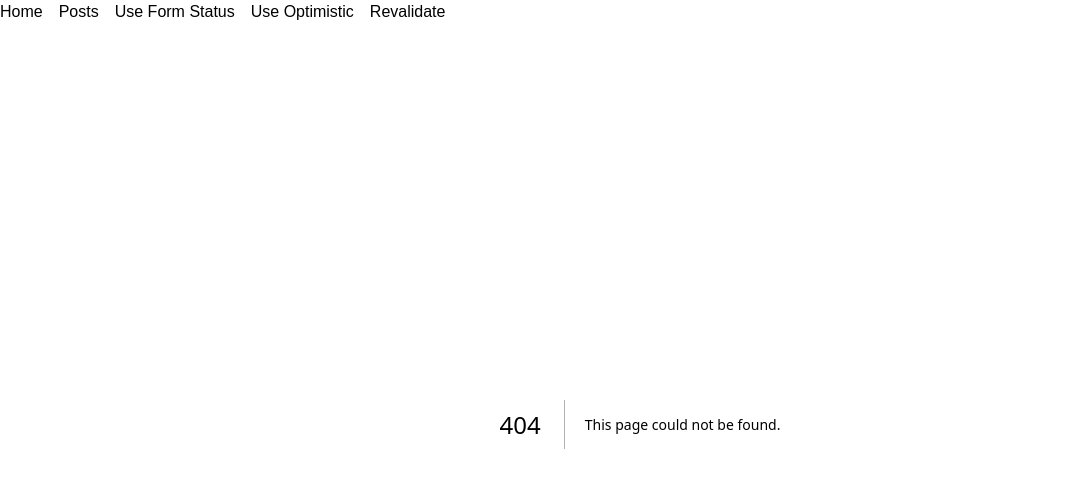
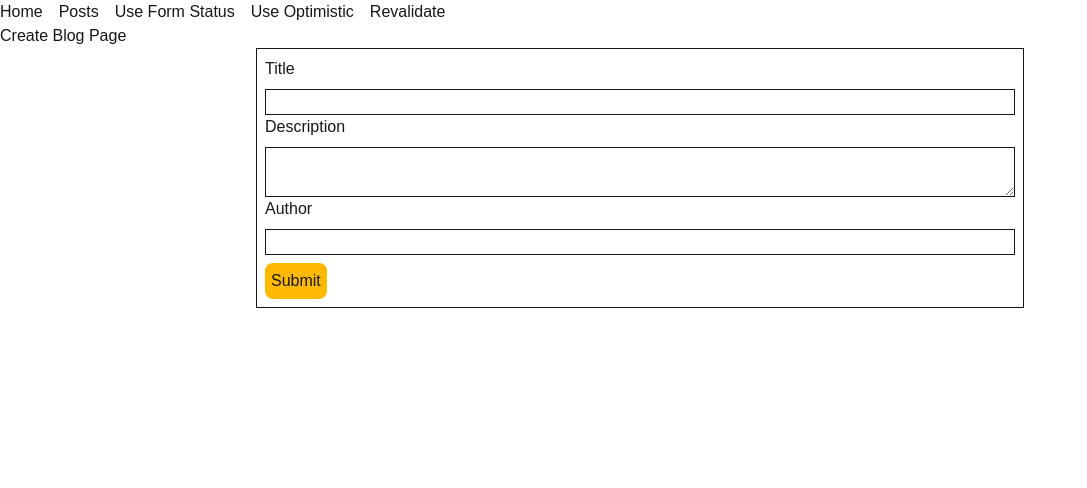
Before and after one commit to ammarShahab/nextjs-typescript-practice, a Next.js app: page /revalidate/revalidateblogs/new in a window 1280 px wide. Before the commit this address had no page. Shown: the top 488 px of the page, without its empty margins (0-1087 px from the left). Built offline with nearby package versions, Linux system fonts and the light colour scheme; no server answers.

Commit message:
created revalidate blog by time

```diff
--- /dev/null
+++ b/app/actions/revalidateBlogByTime.ts
@@ -0,0 +1,33 @@
+"use server";
+
+import { connectDB } from "../lib/db";
+import { Blog, BlogState } from "../lib/models/Blogs";
+
+export async function revalidateBlogByTime(
+  initialState: any,
+  formData: FormData,
+): Promise<BlogState> {
+  const title = formData.get("title") as string;
+  const description = formData.get("description") as string;
+  const author = formData.get("author") as string;
+
+  const blogs: Blog = {
+    title,
+    description,
+    author,
+  };
+
+  try {
+    const db = await connectDB();
+    const blogsCollections = await db
+      .collection("blogs")
+      .insertOne({ ...blogs, created_at: new Date() });
+
+    return { success: true, message: "Blogs Created Successfully" };
+  } catch (error) {
+    return {
+      success: false,
+      message: "Failed to create blog",
+    };
+  }
+}
--- /dev/null
+++ b/app/lib/models/Blogs.ts
@@ -0,0 +1,12 @@
+export interface Blog {
+  id?: string;
+  title: string;
+  description: string;
+  author: string;
+}
+
+export interface BlogState {
+  id?: boolean;
+  success: boolean;
+  message: string;
+}
--- /dev/null
+++ b/app/revalidate/revalidateblogs/new/page.tsx
@@ -0,0 +1,54 @@
+"use client";
+
+import { revalidateBlogByTime } from "@/app/actions/revalidateBlogByTime";
+import { useActionState } from "react";
+
+const initialState = {
+  success: false,
+  message: "",
+};
+
+export default function CreateBlogPage() {
+  const [state, formAction, pending] = useActionState(
+    revalidateBlogByTime,
+    initialState,
+  );
+  return (
+    <div>
+      <h3>Create Blog Page</h3>
+      <div className="max-w-3xl mx-auto border p-2">
+        <form action={formAction}>
+          <div className="flex flex-col gap-2">
+            <label htmlFor="title">Title</label>
+            <input type="text" id="title" name="title" className="border" />
+          </div>
+          <div className="flex flex-col gap-2">
+            <label htmlFor="description">Description</label>
+            <textarea
+              id="description"
+              name="description"
+              className="border"
+            ></textarea>
+          </div>
+          <div className="flex flex-col gap-2">
+            <label htmlFor="author">Author</label>
+            <input
+              type="text"
+              id="author"
+              name="author"
+              className="border"
+            />{" "}
+          </div>
+          <button
+            disabled={pending}
+            type="submit"
+            className="bg-amber-400 rounded-lg p-1.5 mt-2"
+          >
+            Submit
+          </button>
+          {state.success && state.message}
+        </form>
+      </div>
+    </div>
+  );
+}
--- a/app/revalidate/revalidateblogs/page.tsx
+++ b/app/revalidate/revalidateblogs/page.tsx
@@ -1,6 +1,4 @@
-"use client";
-
-import { useEffect, useState } from "react";
+import Link from "next/link";
 
 type Blogs = {
   _id: string;
@@ -9,9 +7,25 @@ type Blogs = {
   author: string;
 };
 
-export default function RevalidateByPath() {
-  const [blogsCollections, setBlogsCollections] = useState<Blogs[]>([]);
-  useEffect(() => {
+export default async function RevalidateByTime() {
+  // const [blogsCollections, setBlogsCollections] = useState<Blogs[]>([]);
+  const res = await fetch(
+    `${process.env.NEXT_PUBLIC_BASE_URL}/api/revalidateblogs`,
+    {
+      cache: "force-cache",
+      next: {
+        revalidate: 20,
+      },
+    },
+  );
+
+  if (!res.ok) {
+    throw new Error(`Failed to fetch Blogs: ${res.status}`);
+  }
+  const blogs: Blogs[] = await res.json();
+  console.log("blogs", blogs);
+
+  /*  useEffect(() => {
     async function fetchBlogs() {
       try {
         const res = await fetch("/api/revalidateblogs", {
@@ -27,12 +41,12 @@ export default function RevalidateByPath() {
       }
     }
     fetchBlogs();
-  }, []);
+  }, []); */
   return (
     <div>
       <h3>Time Based Revalidation Revalidate Blogs</h3>
       <div>
-        {blogsCollections.map((blog) => (
+        {blogs.map((blog) => (
           <div key={blog._id} className="grid grid-cols-4 gap-2 border">
             <h3>{blog.title}</h3>
             <p>{blog.description}</p>
@@ -40,6 +54,14 @@ export default function RevalidateByPath() {
           </div>
         ))}
       </div>
+      <div>
+        <Link
+          href="/revalidate/revalidateblogs/new"
+          className="bg-cyan-500 rounded-xl p-1.5"
+        >
+          Create New Blog
+        </Link>
+      </div>
     </div>
   );
 }
```
